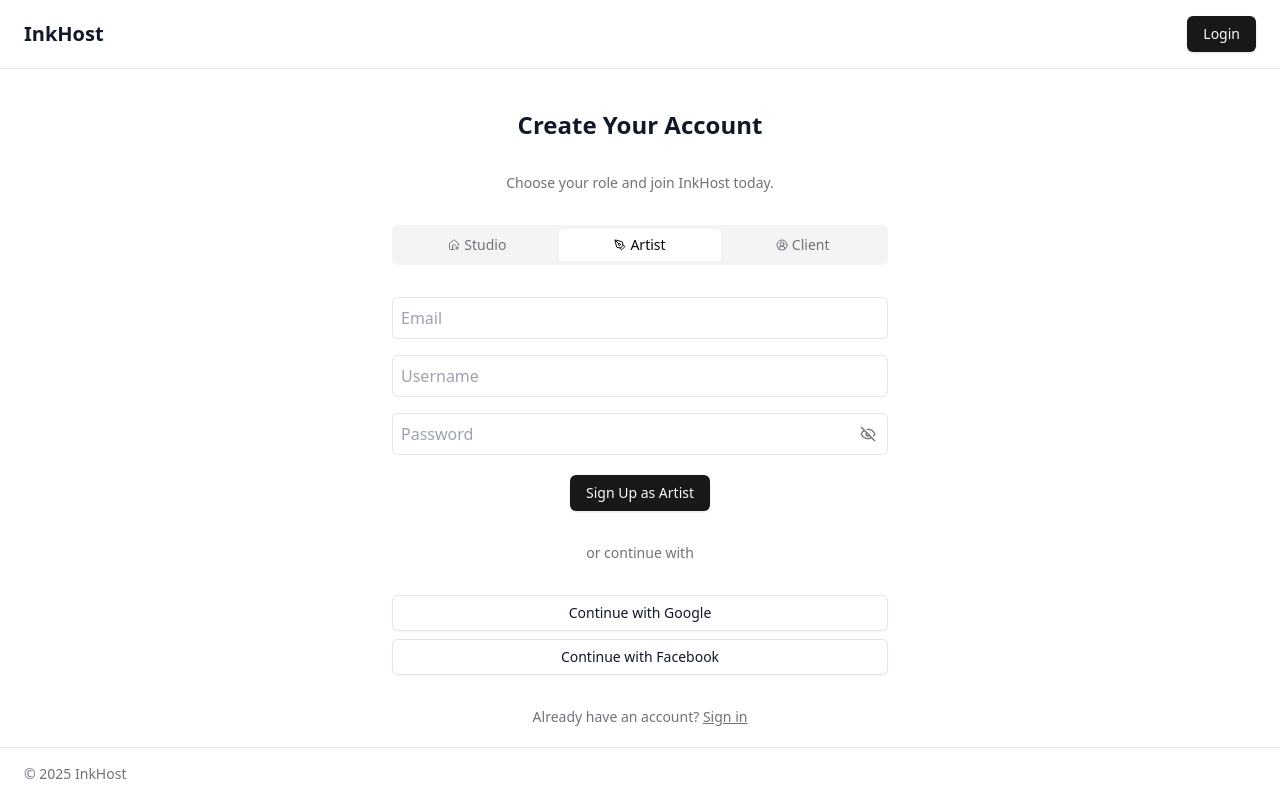
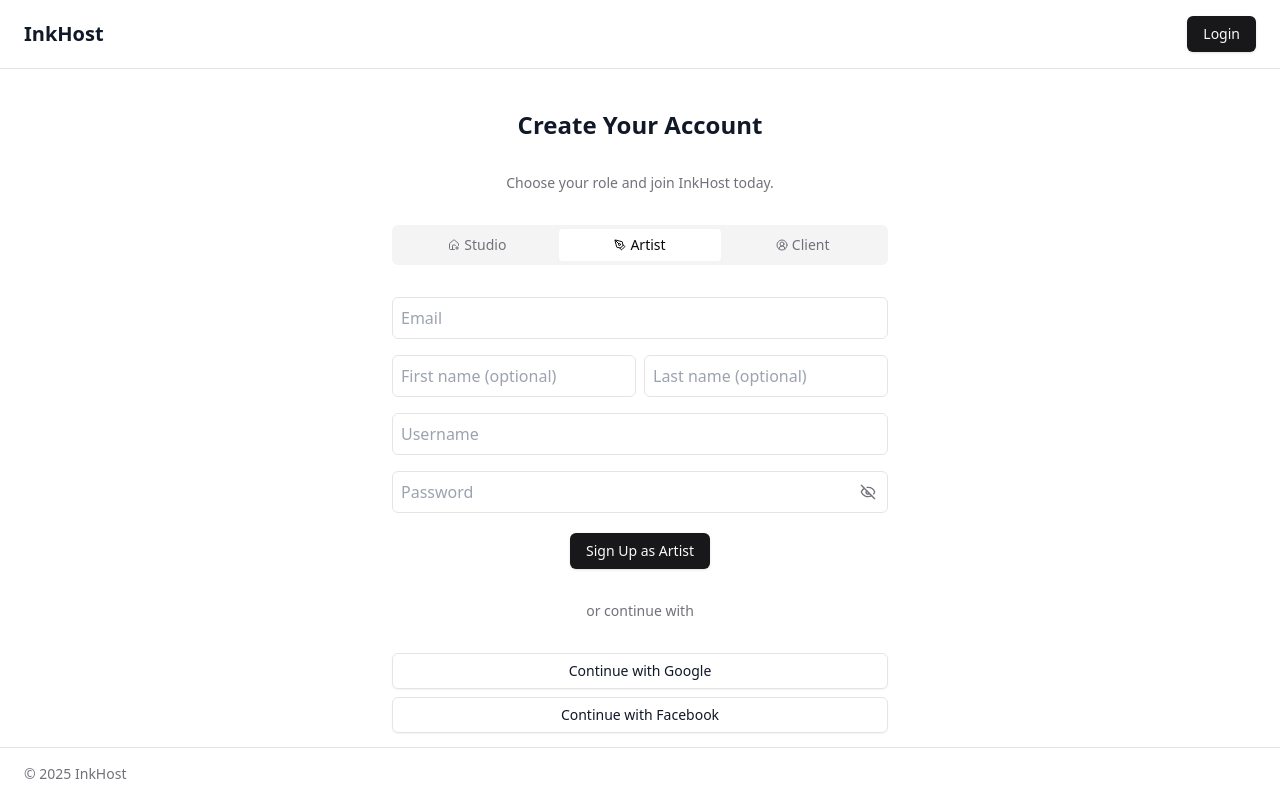
Before and after one commit to jnlabs-dev/inkhost, a Next.js app in the folder apps/web/: page /register in a window 1280 px wide. Built offline with nearby package versions, Linux system fonts and the light colour scheme; no server answers.

Commit message:
Save first and last name during registration

```diff
--- a/apps/web/src/components/Register/RegisterForm.tsx
+++ b/apps/web/src/components/Register/RegisterForm.tsx
@@ -38,6 +38,8 @@ export function RegisterForm() {
     defaultValues: {
       role: (searchParams.get("role") as Role) || 'artist',
       username: '',
+      firstName: '',
+      lastName: '',
       email: '',
       password: ''
     },
@@ -59,6 +61,8 @@ export function RegisterForm() {
         emailAddress: data.email,
         password: data.password,
         username: data.username,
+        firstName: data.firstName,
+        lastName: data.lastName
       });
       await signUp.prepareEmailAddressVerification({ strategy: 'email_code' });
       setIsVerificationPending(true);
@@ -135,6 +139,26 @@ export function RegisterForm() {
             />
             {errors.email && <p className="text-red-700 text-sm">{errors.email.message}</p>}
 
+            <div className='flex mt-4 gap-2'>
+              <div className="flex-1">
+                <input
+                  {...register('firstName')}
+                  placeholder="First name (optional)"
+                  className="w-full border p-2 rounded-md"
+                />
+                {errors.firstName && <p className="text-red-700 text-sm">{errors.firstName.message}</p>}
+              </div>
+
+              <div className="flex-1">
+                <input
+                  {...register('lastName')}
+                  placeholder="Last name (optional)"
+                  className="w-full border p-2 rounded-md"
+                />
+                {errors.lastName && <p className="text-red-700 text-sm">{errors.lastName.message}</p>}
+              </div>
+            </div>
+
             <input
               {...register('username')}
               type="text"
--- a/apps/web/src/components/navigation/UserMenu.tsx
+++ b/apps/web/src/components/navigation/UserMenu.tsx
@@ -1,6 +1,7 @@
 'use client'
 
 import { useUser, UserButton } from "@clerk/nextjs"
+import { PlusIcon } from "lucide-react";
 
 export function UserMenu() {
   const { user } = useUser()
@@ -18,9 +19,23 @@ export function UserMenu() {
           userButtonPopoverCard: 'w-[280px]',
           userButtonPopoverFooter: 'hidden',
           userButtonPopoverActionButton: 'gap-2 text-sm text-gray-800',
-          userButtonPopoverActionButtonIconBox: 'basis-auto'
+          userButtonPopoverActionButtonIconBox: 'basis-auto',
+          userButtonPopoverCustomItemButton: 'gap-2 text-sm text-gray-800',
+          userButtonPopoverCustomItemButtonIconBox: 'basis-auto',
         }
       }}
-    />
+    >
+      <UserButton.MenuItems>
+        {user.publicMetadata.role === 'studio' ? (
+          <UserButton.Action
+            label="Add studio"
+            labelIcon={<PlusIcon className="size-4" />}
+            onClick={() => {}}
+          />
+        ) : null}
+        <UserButton.Action label="manageAccount" />
+        <UserButton.Action label="signOut" />
+      </UserButton.MenuItems>
+    </UserButton>
   )
 }
--- a/apps/web/src/lib/validation/registerFormSchema.ts
+++ b/apps/web/src/lib/validation/registerFormSchema.ts
@@ -5,6 +5,8 @@ import { getPasswordStrengthLevel } from '@/lib/validation/passwordStrength';
 export const registerFormSchema = z.object({
   role: z.enum([STUDIO_ROLE, ARTIST_ROLE, CLIENT_ROLE]),
   email: z.email("Invalid email address"),
+  firstName: z.string().optional(),
+  lastName: z.string().optional(),
   password: z
     .string()
     .min(1, "Password is required")
```
